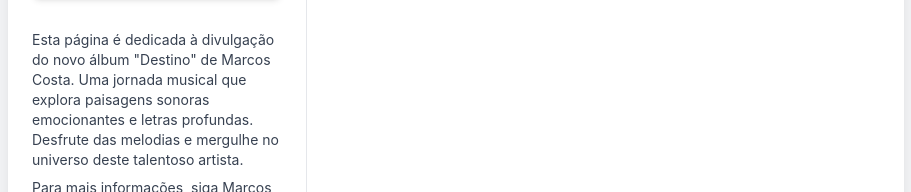
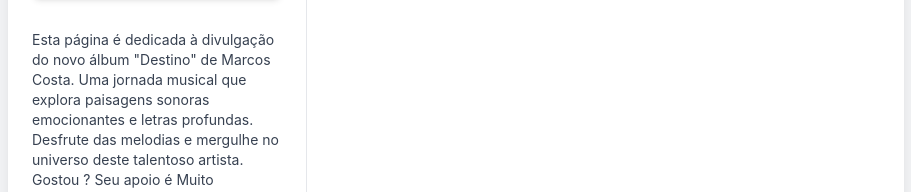
Before and after one commit to maverick-mcx/meusite, a plain HTML site: page index.html in a window 1280 px wide. Shown: the part 760-952 px from the top of the page, without its empty margins (184-1095 px from the left). Drawn offline with nearby package versions, Linux system fonts and the light colour scheme.

Commit message:
Update index.html

```diff
--- a/index.html
+++ b/index.html
@@ -123,6 +123,9 @@
                     Esta página é dedicada à divulgação do novo álbum "Destino" de Marcos Costa.
                     Uma jornada musical que explora paisagens sonoras emocionantes e letras profundas.
                     Desfrute das melodias e mergulhe no universo deste talentoso artista.
+
+                    Gostou ? Seu apoio é Muito Importante
+                    Para Doações: 21 987344800 ( PIX)
                 </p>
                 <p>
                     Para mais informações, siga Marcos Costa nas redes sociais.
```
